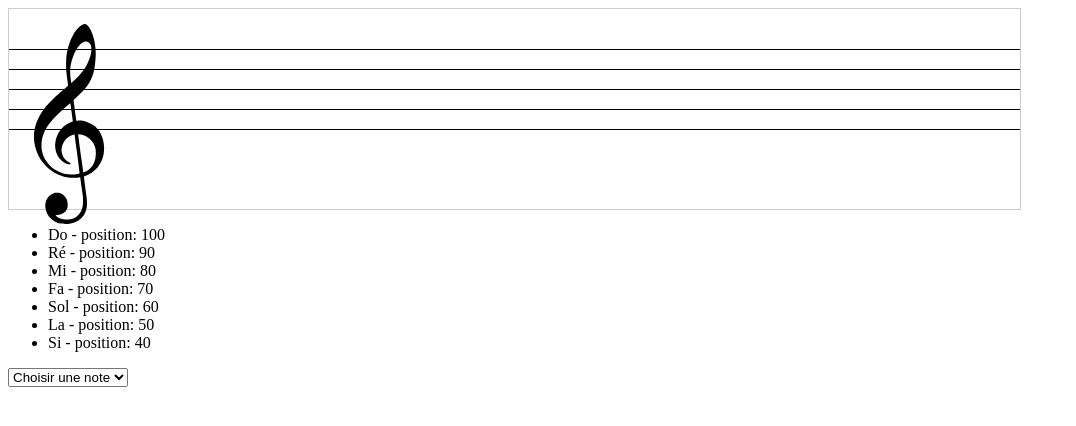
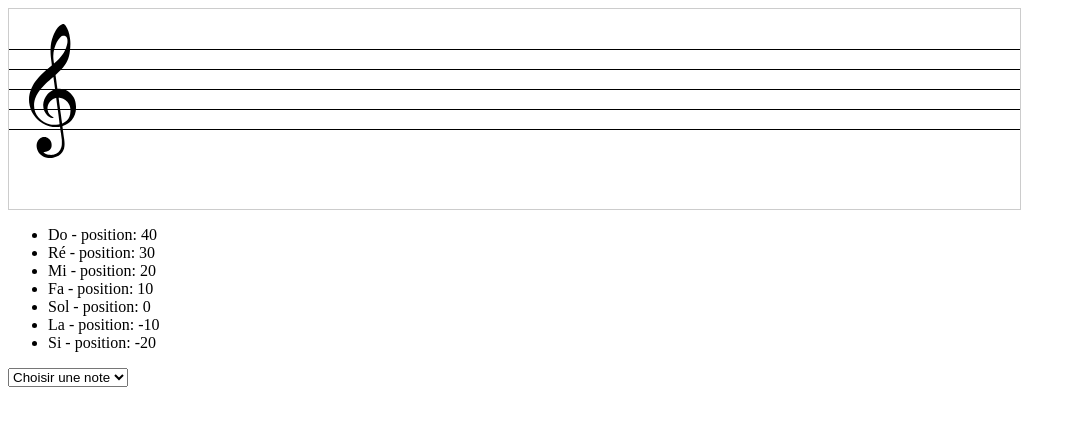
Before and after one commit to mlinny/portee-musicale, an Angular app: page / in a window 1280 px wide. Shown: the top 426 px of the page, without its empty margins (0-1076 px from the left). Built offline with nearby package versions, Linux system fonts and the light colour scheme.

Commit message:
Correction sur la position des notes et la taille de la portée

```diff
--- a/src/app/portee/portee.css
+++ b/src/app/portee/portee.css
@@ -10,7 +10,7 @@
   position: absolute;
   top: 15px;
   left: 10px;
-  height: 100%;
+  height: 67%;
 }
 
 .ligne {
--- a/src/app/portee/portee.html
+++ b/src/app/portee/portee.html
@@ -6,8 +6,8 @@
 
   <!-- Note sélectionnée -->
   <div class="note" *ngIf="noteSelectionnee"
-       [style.top.px]="noteSelectionnee.position"
-       style="left: 80px;">
+       [style.top.px]="90 + noteSelectionnee.position"
+       style="left: 130px;">
   </div>
 </div>
 <!-- Affichage simple de toutes les notes pour debug -->
--- a/src/app/portee/portee.ts
+++ b/src/app/portee/portee.ts
@@ -11,13 +11,13 @@ import { FormsModule } from '@angular/forms';
 })
 export class PorteeComponent {
   public notes = [
-    { nom: 'Do', position: 100 },
-    { nom: 'Ré', position: 90 },
-    { nom: 'Mi', position: 80 },
-    { nom: 'Fa', position: 70 },
-    { nom: 'Sol', position: 60 },
-    { nom: 'La', position: 50 },
-    { nom: 'Si', position: 40 }
+    { nom: 'Do', position: 40 },
+    { nom: 'Ré', position: 30 },
+    { nom: 'Mi', position: 20 },
+    { nom: 'Fa', position: 10 },
+    { nom: 'Sol', position: 0 },
+    { nom: 'La', position: -10 },
+    { nom: 'Si', position: -20 }
   ];
 
   noteSelectionnee?: { nom: string, position: number } | null = null;
```
